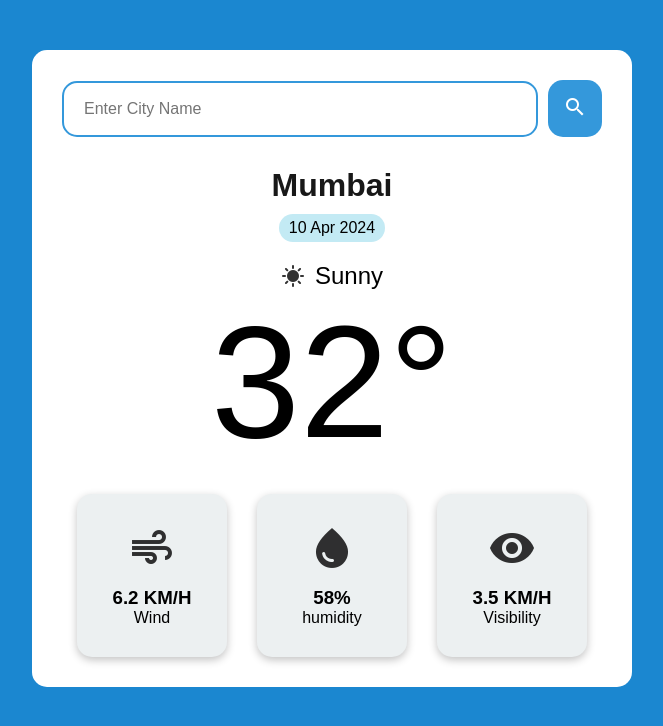
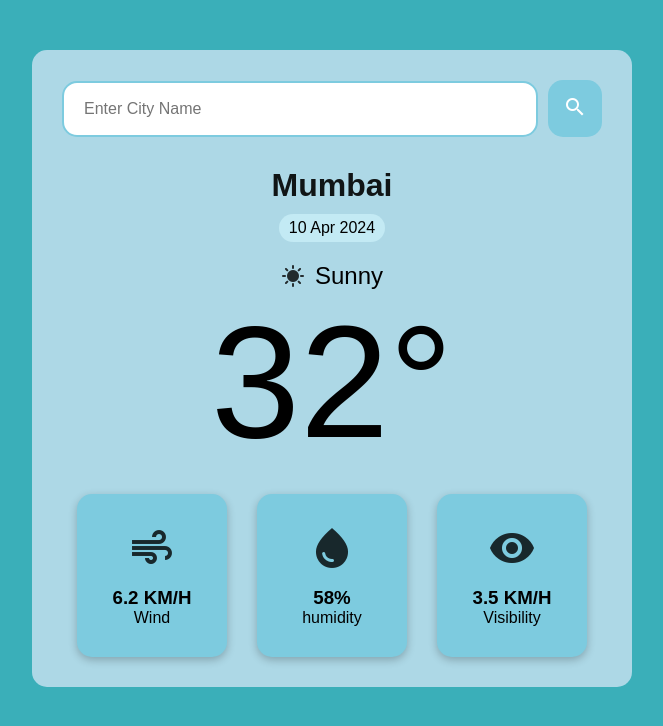
Before and after one commit to SaurabhBane01/Weather-Website, a plain HTML site: page index.html in a window 1280 px wide. Shown: the whole page, without its empty margins (308-971 px from the left). Drawn offline with Linux system fonts and the light colour scheme.

Commit message:
style.css

```diff
--- a/style.css
+++ b/style.css
@@ -5,13 +5,13 @@
 }
 
 body {
-    background-color: hsl(204, 77%, 46%);
+    background-color:#3aafb9;
     font-family: Arial, Helvetica, sans-serif;
     height: 100vh;
 }
 
 .weather-app {
-    background-color: white;
+    background-color: lightblue;
     max-width: 600px;
     margin: 50px auto;
     padding: 30px;
@@ -26,14 +26,14 @@ body {
 input[type="text"] {
     flex: 1;
     padding: 20px;
-    border: 2px solid #3498db;
+    border: 2px solid #7dcbdf;
     border-radius: 15px;
     font-size: 1rem;
     height: 3.5rem;
 }
 
 .search-btn {
-    background-color: #3498db;
+    background-color: #7dcbdf;
     border: none;
     padding: 15px;
     border-radius: 15px;
@@ -44,7 +44,7 @@ input[type="text"] {
 }
 
 .search-btn:hover {
-    background-color: #2980b9;
+    background-color: #7dcbdf;
 }
 
 .city-date-section {
@@ -104,7 +104,7 @@ input[type="text"] {
 .wind-info,
 .humidity-info,
 .visibility-info {
-    background-color: #ecf0f1;
+    background-color: #7dcbdf;
     width: 150px;
     display: flex;
     align-items: center;
```
